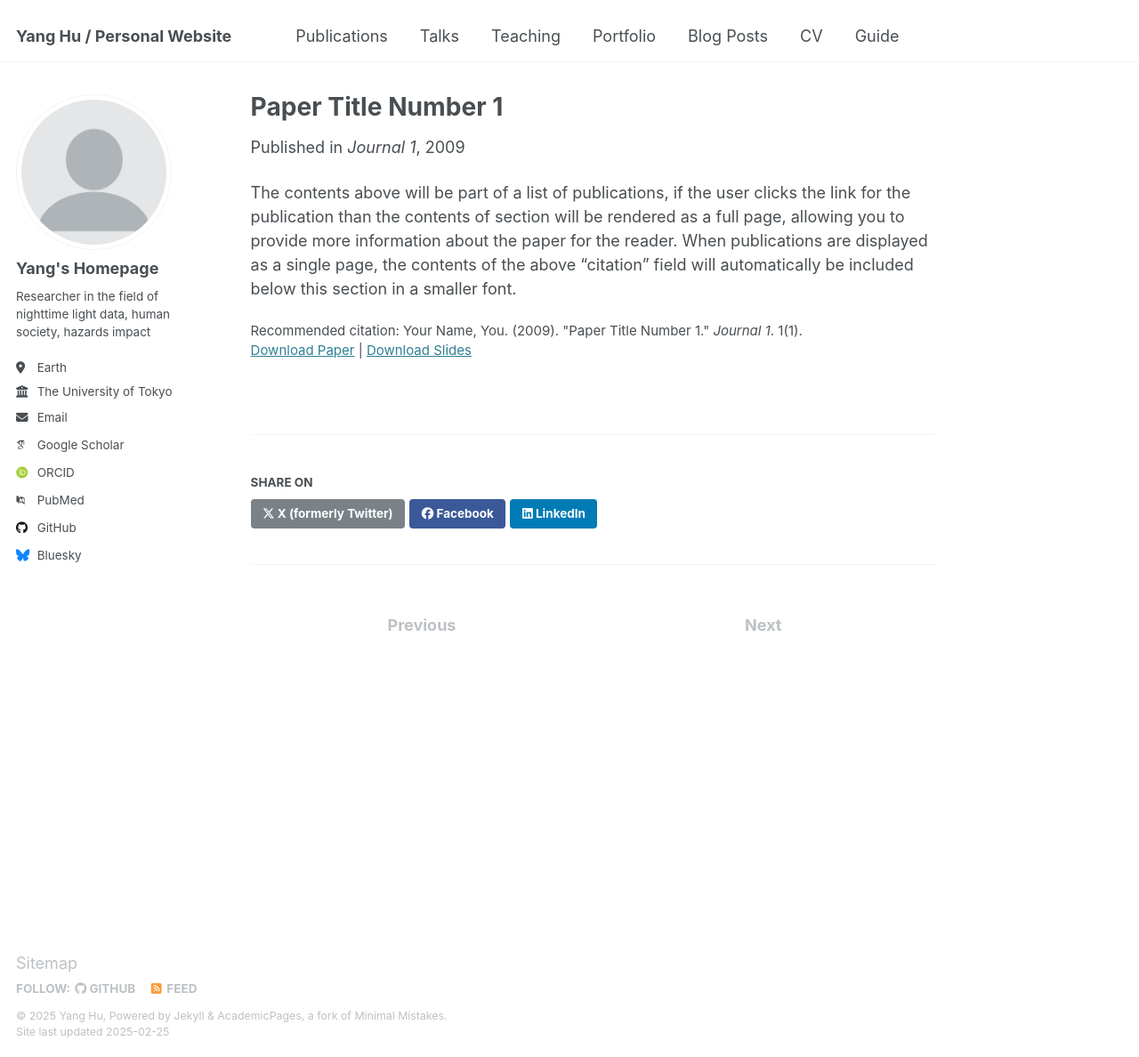
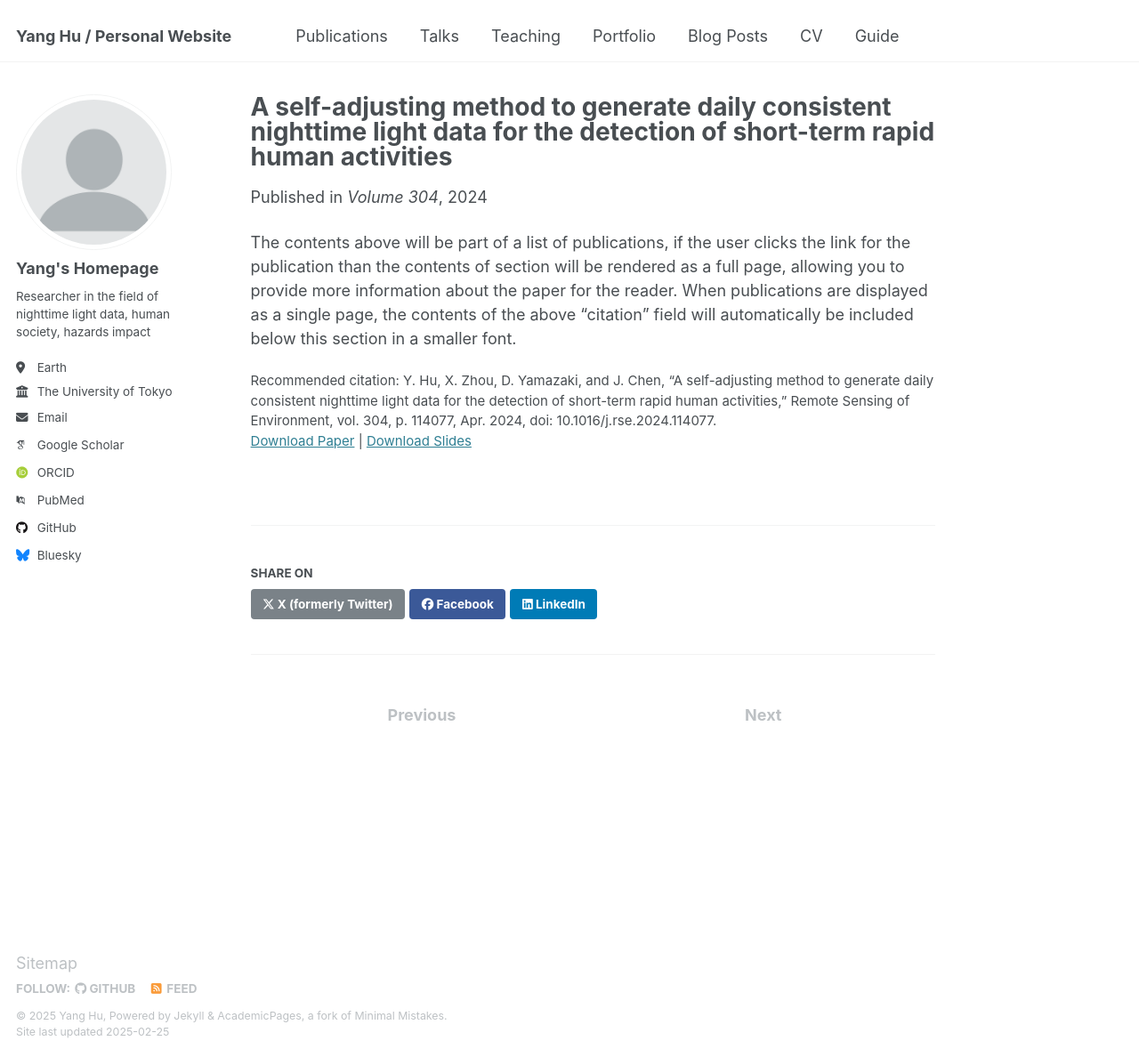
Before and after one commit to YangHU0724/YangHu.github.io, a Jekyll site: the page built from _publications/2009-10-01-paper-title-number-1.md, in a window 1280 px wide and 1188 px high. Shown: the whole window at 89% size. Built offline with Jekyll 4.4.1, drawn with Linux system fonts in a browser that asks for light colours; some web fonts are replaced.

Commit message:
Update 2009-10-01-paper-title-number-1.md

```diff
--- a/_publications/2009-10-01-paper-title-number-1.md
+++ b/_publications/2009-10-01-paper-title-number-1.md
@@ -1,14 +1,14 @@
 ---
-title: "Paper Title Number 1"
+title: "A self-adjusting method to generate daily consistent nighttime light data for the detection of short-term rapid human activities"
 collection: publications
 category: manuscripts
 permalink: /publication/2009-10-01-paper-title-number-1
-excerpt: 'This paper is about the number 1. The number 2 is left for future work.'
-date: 2009-10-01
-venue: 'Journal 1'
-slidesurl: 'http://academicpages.github.io/files/slides1.pdf'
-paperurl: 'http://academicpages.github.io/files/paper1.pdf'
-citation: 'Your Name, You. (2009). &quot;Paper Title Number 1.&quot; <i>Journal 1</i>. 1(1).'
+excerpt: ''
+date: 2024-04-01
+venue: 'Volume 304'
+slidesurl: 'https://www.sciencedirect.com/science/article/pii/S0034425724000889'
+paperurl: 'https://www.sciencedirect.com/science/article/pii/S0034425724000889'
+citation: 'Y. Hu, X. Zhou, D. Yamazaki, and J. Chen, “A self-adjusting method to generate daily consistent nighttime light data for the detection of short-term rapid human activities,” Remote Sensing of Environment, vol. 304, p. 114077, Apr. 2024, doi: 10.1016/j.rse.2024.114077.'
 ---
 
 The contents above will be part of a list of publications, if the user clicks the link for the publication than the contents of section will be rendered as a full page, allowing you to provide more information about the paper for the reader. When publications are displayed as a single page, the contents of the above "citation" field will automatically be included below this section in a smaller font.
```
